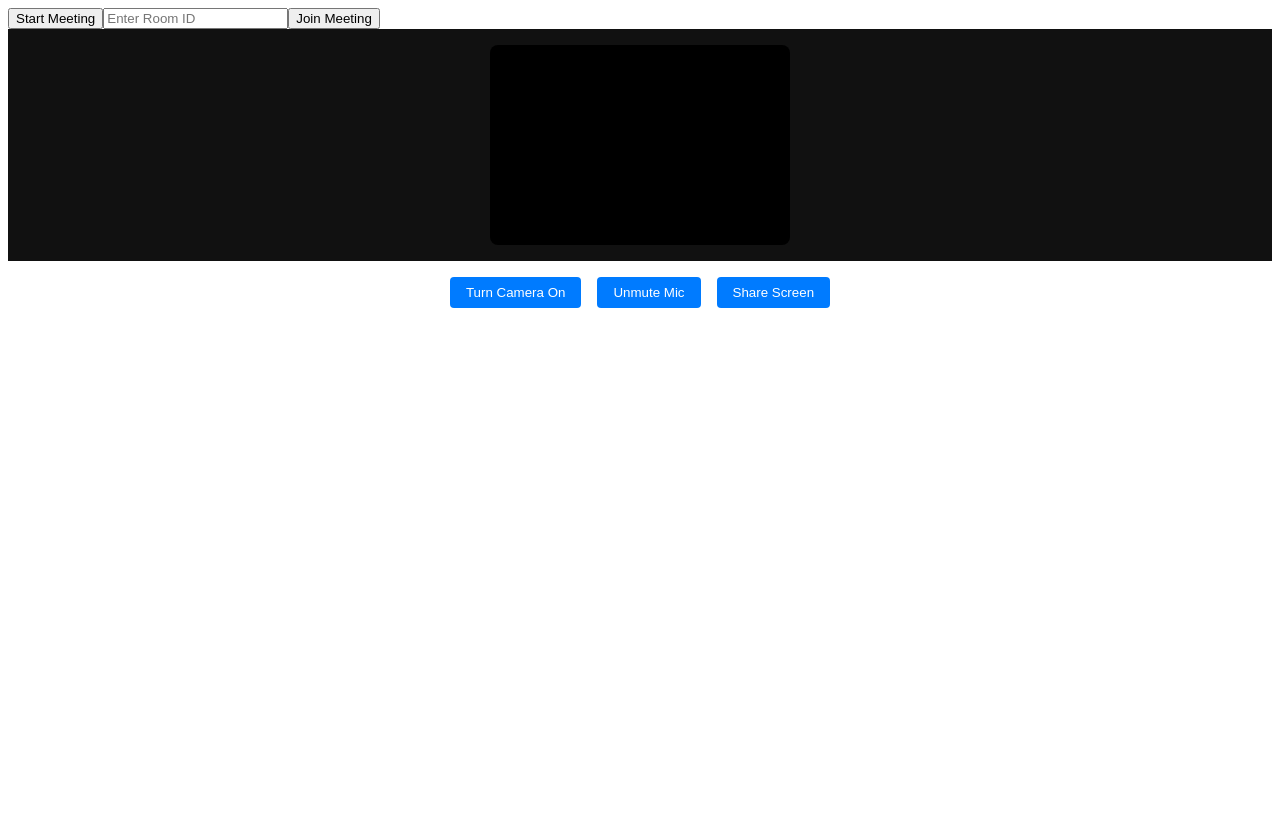
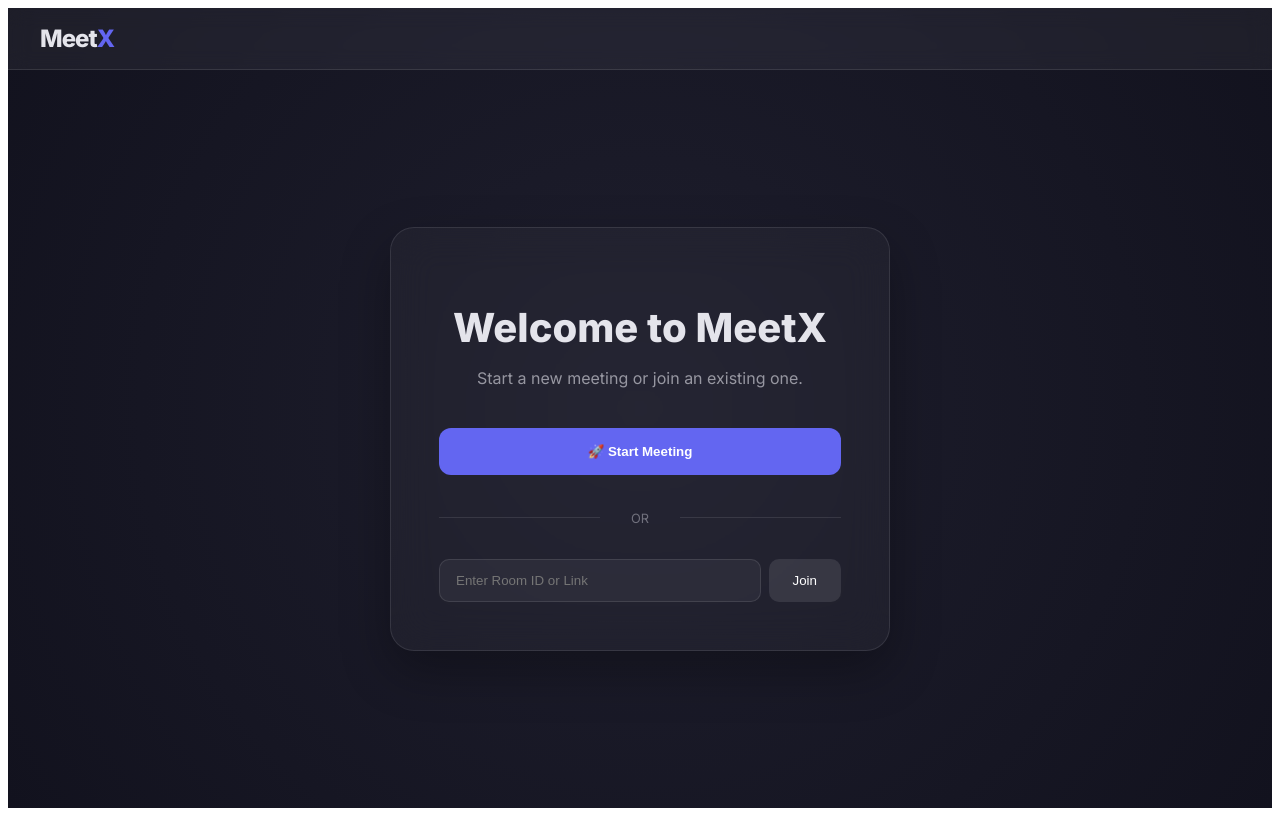
Before and after one commit to zkashif060/meetx-frontend, an Angular app: page / in a window 1280 px wide. Built offline with nearby package versions, Linux system fonts and the light colour scheme.

Commit message:
new fixes

```diff
--- a/src/app/app.scss
+++ b/src/app/app.scss
@@ -0,0 +1,10 @@
+body {
+    margin: 0;
+    padding: 0;
+    background: #12121e;
+    overflow: hidden;
+}
+
+* {
+    box-sizing: border-box;
+}
--- a/src/app/components/video-room/video-room.html
+++ b/src/app/components/video-room/video-room.html
@@ -1,31 +1,76 @@
-<div class="meeting-controls">
-    <div>
-        <button (click)="startMeeting()">Start Meeting</button>
-        <input [(ngModel)]="joinRoomId" placeholder="Enter Room ID" />
-        <button (click)="joinMeeting()">Join Meeting</button>
+<div class="meeting-wrapper">
+    <!-- Header / Nav -->
+    <header class="navbar">
+        <div class="logo">Meet<span>X</span></div>
+        <div class="room-info" *ngIf="roomId">
+            <span class="room-id">Room: {{ roomId }}</span>
+            <button class="btn-copy" (click)="copyMeetingLink()" title="Copy Link">
+                📋
+            </button>
         </div>
+    </header>
 
-    <div *ngIf="meetingLink">
-        <p>Share this link to invite others:</p>
-        <input [value]="meetingLink" readonly />
-        <button (click)="copyMeetingLink()">Copy Link</button>
+    <main class="main-content">
+        <!-- Setup Screen -->
+        <div class="setup-container" *ngIf="!roomId">
+            <div class="setup-card">
+                <h1>Welcome to MeetX</h1>
+                <p>Start a new meeting or join an existing one.</p>
+
+                <div class="setup-actions">
+                    <button class="btn-primary" (click)="startMeeting()">
+                        <span>🚀</span> Start Meeting
+                    </button>
+                    <div class="divider"><span>OR</span></div>
+                    <div class="join-group">
+                        <input [(ngModel)]="joinRoomId" placeholder="Enter Room ID or Link" />
+                        <button class="btn-secondary" (click)="joinMeeting()">Join</button>
                     </div>
-</div>
-
-<div class="video-container">
-    <video #localVideo autoplay muted playsinline></video>
-
-    <div *ngFor="let participant of participants.values()">
-        <video [srcObject]="participant.stream" autoplay playsinline></video>
-        <div>
-            <span>{{ participant.cameraOn ? '📹' : '🚫' }}</span>
-            <span>{{ participant.micOn ? '🎤' : '🔇' }}</span>
                 </div>
             </div>
         </div>
 
-<div class="controls">
-    <button (click)="toggleCamera()">{{ cameraOn ? 'Turn Camera Off' : 'Turn Camera On' }}</button>
-    <button (click)="toggleMic()">{{ micOn ? 'Mute Mic' : 'Unmute Mic' }}</button>
-    <button (click)="shareScreen()">Share Screen</button>
+        <!-- Video Grid Container -->
+        <div class="video-grid-container" *ngIf="roomId">
+            <div class="video-grid" [class.single]="participants.size === 0">
+                <!-- Local Video -->
+                <div class="video-wrapper local">
+                    <video #localVideo autoplay muted playsinline></video>
+                    <div class="video-label">You (Self)</div>
+                    <div class="status-icons">
+                        <span [class.off]="!cameraOn">{{ cameraOn ? '📷' : '📹' }}</span>
+                        <span [class.off]="!micOn">{{ micOn ? '🎤' : '🔇' }}</span>
                     </div>
+                </div>
+
+                <!-- Remote Videos -->
+                <div class="video-wrapper remote" *ngFor="let participant of participants.values()">
+                    <video [srcObject]="participant.stream" autoplay playsinline></video>
+                    <div class="video-label">Peer {{ participant.id.substring(0, 4) }}</div>
+                    <div class="status-icons">
+                        <span [class.off]="!participant.cameraOn">{{ participant.cameraOn ? '📷' : '📹' }}</span>
+                        <span [class.off]="!participant.micOn">{{ participant.micOn ? '🎤' : '🔇' }}</span>
+                    </div>
+                </div>
+            </div>
+
+            <!-- Controls Overlay -->
+            <div class="bottom-controls">
+                <div class="control-group">
+                    <button class="control-btn" [class.off]="!micOn" (click)="toggleMic()">
+                        {{ micOn ? '🎤' : '🔇' }}
+                    </button>
+                    <button class="control-btn" [class.off]="!cameraOn" (click)="toggleCamera()">
+                        {{ cameraOn ? '📷' : '📹' }}
+                    </button>
+                    <button class="control-btn share" (click)="shareScreen()">
+                        🖥️
+                    </button>
+                    <button class="control-btn hangup" (click)="roomId = ''; participants.clear()">
+                        📞
+                    </button>
+                </div>
+            </div>
+        </div>
+    </main>
+</div>
--- a/src/app/components/video-room/video-room.scss
+++ b/src/app/components/video-room/video-room.scss
@@ -1,35 +1,321 @@
-.video-container {
+.meeting-wrapper {
+    background: radial-gradient(circle at center, #1e1e2d 0%, #12121e 100%);
+    color: #e4e4eb;
+    font-family: 'Inter', system-ui, -apple-system, sans-serif;
+    height: 100vh;
     display: flex;
-    flex-wrap: wrap;
-    gap: 1rem;
-    justify-content: center;
-    background: #111;
-    padding: 1rem;
+    flex-direction: column;
+    overflow: hidden;
+}
 
-    video {
-        width: 300px;
-        height: 200px;
-        border-radius: 8px;
-        background: black;
+.navbar {
+    display: flex;
+    justify-content: space-between;
+    align-items: center;
+    padding: 1rem 2rem;
+    background: rgba(255, 255, 255, 0.05);
+    backdrop-filter: blur(10px);
+    border-bottom: 1px solid rgba(255, 255, 255, 0.1);
+
+    .logo {
+        font-size: 1.5rem;
+        font-weight: 800;
+        letter-spacing: -1px;
+
+        span {
+            color: #6366f1;
+        }
+    }
+
+    .room-info {
+        display: flex;
+        align-items: center;
+        gap: 1rem;
+        background: rgba(0, 0, 0, 0.2);
+        padding: 0.4rem 1rem;
+        border-radius: 20px;
+        border: 1px solid rgba(255, 255, 255, 0.1);
+
+        .room-id {
+            font-size: 0.9rem;
+            opacity: 0.8;
+        }
+
+        .btn-copy {
+            background: none;
+            border: none;
+            cursor: pointer;
+            font-size: 1.2rem;
+            transition: transform 0.2s;
+
+            &:hover {
+                transform: scale(1.1);
+            }
+        }
     }
 }
 
-.controls {
+.main-content {
+    flex: 1;
     display: flex;
+    align-items: center;
     justify-content: center;
-    gap: 1rem;
-    margin: 1rem;
+    position: relative;
+    padding: 1rem;
+}
 
-    button {
-        padding: 0.5rem 1rem;
-        border: none;
-        border-radius: 4px;
-        background: #007bff;
-        color: white;
-        cursor: pointer;
+/* Setup Screen */
+.setup-container {
+    width: 100%;
+    max-width: 500px;
+    animation: fadeIn 0.5s ease-out;
 
-        &:hover {
-            background: #0056b3;
+    .setup-card {
+        background: rgba(255, 255, 255, 0.03);
+        backdrop-filter: blur(20px);
+        border: 1px solid rgba(255, 255, 255, 0.1);
+        padding: 3rem;
+        border-radius: 24px;
+        text-align: center;
+        box-shadow: 0 20px 50px rgba(0, 0, 0, 0.3);
+
+        h1 {
+            font-size: 2.5rem;
+            margin-bottom: 0.5rem;
+        }
+
+        p {
+            margin-bottom: 2.5rem;
+            opacity: 0.6;
+        }
+
+        .setup-actions {
+            display: flex;
+            flex-direction: column;
+            gap: 1rem;
+
+            .btn-primary {
+                background: #6366f1;
+                color: white;
+                border: none;
+                padding: 1rem;
+                border-radius: 12px;
+                font-weight: 600;
+                cursor: pointer;
+                transition: all 0.3s;
+
+                &:hover {
+                    background: #4f46e5;
+                    transform: translateY(-2px);
+                }
+            }
+
+            .divider {
+                position: relative;
+                margin: 1rem 0;
+
+                &::before {
+                    content: '';
+                    position: absolute;
+                    left: 0;
+                    top: 50%;
+                    width: 40%;
+                    height: 1px;
+                    background: rgba(255, 255, 255, 0.1);
+                }
+
+                &::after {
+                    content: '';
+                    position: absolute;
+                    right: 0;
+                    top: 50%;
+                    width: 40%;
+                    height: 1px;
+                    background: rgba(255, 255, 255, 0.1);
+                }
+
+                span {
+                    opacity: 0.4;
+                    font-size: 0.8rem;
+                }
+            }
+
+            .join-group {
+                display: flex;
+                gap: 0.5rem;
+
+                input {
+                    flex: 1;
+                    background: rgba(255, 255, 255, 0.05);
+                    border: 1px solid rgba(255, 255, 255, 0.1);
+                    border-radius: 10px;
+                    padding: 0.8rem 1rem;
+                    color: white;
+
+                    &:focus {
+                        outline: 2px solid #6366f1;
+                        border-color: transparent;
+                    }
+                }
+
+                .btn-secondary {
+                    background: rgba(255, 255, 255, 0.1);
+                    color: white;
+                    border: none;
+                    padding: 0.8rem 1.5rem;
+                    border-radius: 10px;
+                    cursor: pointer;
+
+                    &:hover {
+                        background: rgba(255, 255, 255, 0.15);
+                    }
+                }
+            }
         }
     }
 }
+
+/* Video Grid */
+.video-grid-container {
+    width: 100%;
+    height: 100%;
+    display: flex;
+    flex-direction: column;
+}
+
+.video-grid {
+    flex: 1;
+    display: grid;
+    grid-template-columns: repeat(auto-fit, minmax(320px, 1fr));
+    gap: 1.5rem;
+    padding: 1rem;
+    align-content: center;
+
+    &.single {
+        grid-template-columns: 1fr;
+        max-width: 900px;
+        margin: 0 auto;
+        width: 100%;
+    }
+}
+
+.video-wrapper {
+    position: relative;
+    border-radius: 20px;
+    overflow: hidden;
+    background: #000;
+    box-shadow: 0 10px 30px rgba(0, 0, 0, 0.4);
+    aspect-ratio: 16 / 9;
+
+    video {
+        width: 100%;
+        height: 100%;
+        object-fit: cover;
+        transform: scaleX(-1); // Mirror local video
+    }
+
+    &.remote video {
+        transform: scaleX(1);
+    }
+
+    .video-label {
+        position: absolute;
+        bottom: 1rem;
+        left: 1.5rem;
+        background: rgba(0, 0, 0, 0.5);
+        backdrop-filter: blur(8px);
+        padding: 0.4rem 1rem;
+        border-radius: 10px;
+        font-size: 0.85rem;
+        font-weight: 500;
+    }
+
+    .status-icons {
+        position: absolute;
+        top: 1rem;
+        right: 1.5rem;
+        display: flex;
+        gap: 0.5rem;
+
+        span {
+            background: rgba(0, 0, 0, 0.5);
+            border-radius: 50%;
+            width: 32px;
+            height: 32px;
+            display: flex;
+            align-items: center;
+            justify-content: center;
+            font-size: 1rem;
+
+            &.off {
+                background: rgba(239, 68, 68, 0.6);
+            }
+        }
+    }
+}
+
+/* Controls */
+.bottom-controls {
+    padding: 2rem;
+    display: flex;
+    justify-content: center;
+
+    .control-group {
+        display: flex;
+        gap: 1.2rem;
+        background: rgba(255, 255, 255, 0.05);
+        backdrop-filter: blur(20px);
+        padding: 0.8rem 2rem;
+        border-radius: 24px;
+        border: 1px solid rgba(255, 255, 255, 0.1);
+        box-shadow: 0 10px 40px rgba(0, 0, 0, 0.4);
+
+        .control-btn {
+            width: 52px;
+            height: 52px;
+            border-radius: 16px;
+            border: none;
+            background: rgba(255, 255, 255, 0.1);
+            color: white;
+            font-size: 1.4rem;
+            cursor: pointer;
+            display: flex;
+            align-items: center;
+            justify-content: center;
+            transition: all 0.2s;
+
+            &:hover {
+                background: rgba(255, 255, 255, 0.2);
+                transform: scale(1.05);
+            }
+
+            &.off {
+                background: #ef4444;
+            }
+
+            &.hangup {
+                background: #dc2626;
+
+                &:hover {
+                    background: #b91c1c;
+                }
+            }
+
+            &.share:active {
+                transform: scale(0.95);
+            }
+        }
+    }
+}
+
+@keyframes fadeIn {
+    from {
+        opacity: 0;
+        transform: translateY(10px);
+    }
+
+    to {
+        opacity: 1;
+        transform: translateY(0);
+    }
+}
--- a/src/index.html
+++ b/src/index.html
@@ -1,13 +1,19 @@
 <!doctype html>
 <html lang="en">
+
 <head>
   <meta charset="utf-8">
   <title>Meetx</title>
   <base href="/">
   <meta name="viewport" content="width=device-width, initial-scale=1">
   <link rel="icon" type="image/x-icon" href="favicon.ico">
+  <link rel="preconnect" href="https://fonts.googleapis.com">
+  <link rel="preconnect" href="https://fonts.gstatic.com" crossorigin>
+  <link href="https://fonts.googleapis.com/css2?family=Inter:wght@400;500;600;800&display=swap" rel="stylesheet">
 </head>
+
 <body>
   <app-root></app-root>
 </body>
+
 </html>
```
Also changed, not shown: src/app/components/video-room/video-room.ts (+51 -24 lines). Lines whose indentation alone changed are shown as unchanged.
